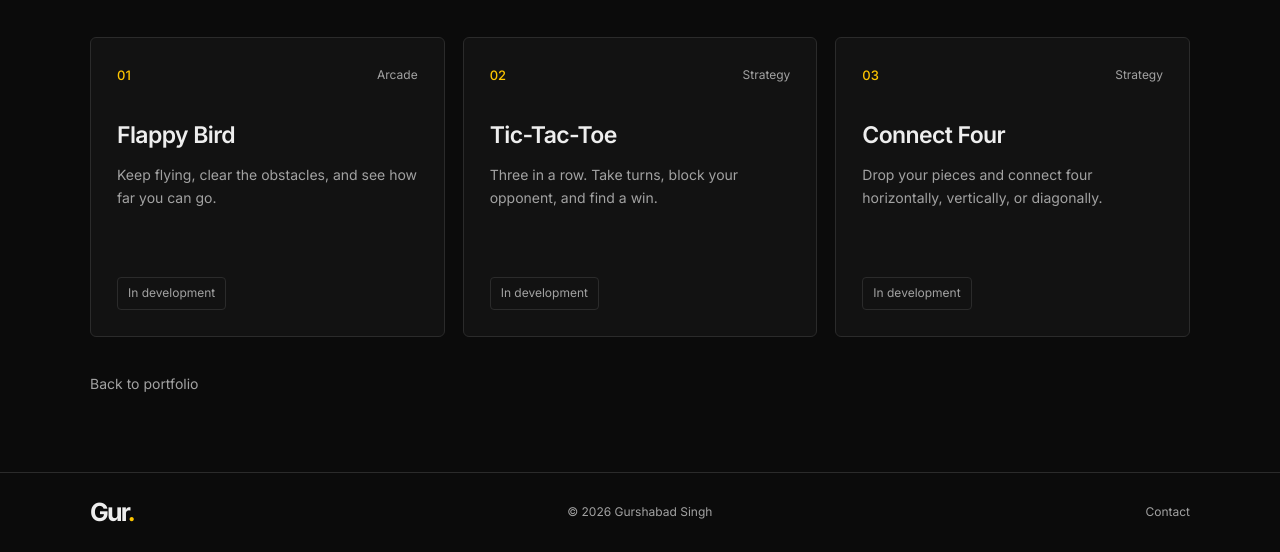
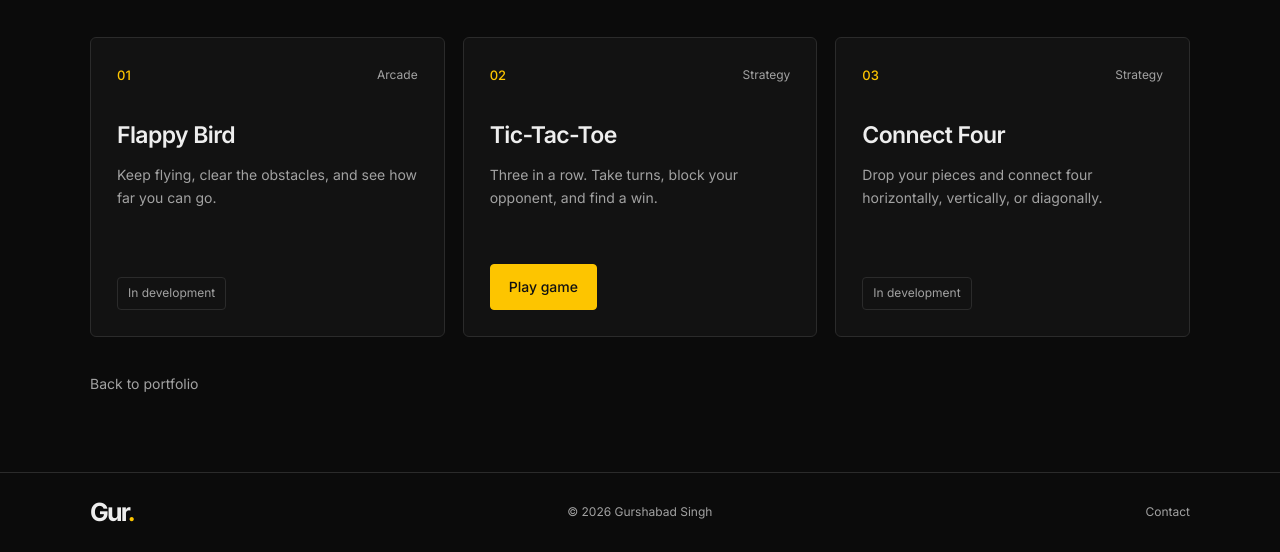
Before and after one commit to singhgurshabad/singhgurshabad.github.io, a plain HTML site: page games.html in a window 1280 px wide. Shown: the part 348-900 px from the top of the page. Drawn offline with Linux system fonts and the light colour scheme.

Commit message:
Update game footer to enable play link
Removed 'In development' status and enabled game link.

```diff
--- a/games.html
+++ b/games.html
@@ -87,14 +87,10 @@
         </p>
 
         <div class="game-footer">
-          <span class="game-status">In development</span>
-
-          <!-- Enable after creating games/tic-tac-toe.html:
-          <a class="button primary" href="games/tic-tac-toe.html">
-            Play game
-          </a>
-          -->
-        </div>
+  <a class="button primary" href="games/tic-tac-toe.html">
+    Play game
+  </a>
+</div>
       </article>
 
       <article class="game-card">
```
